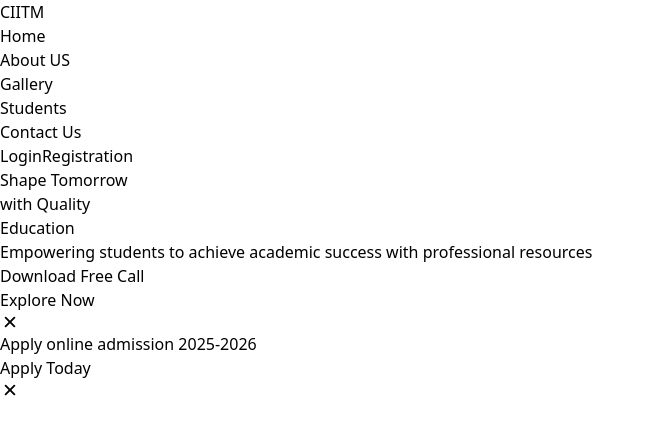
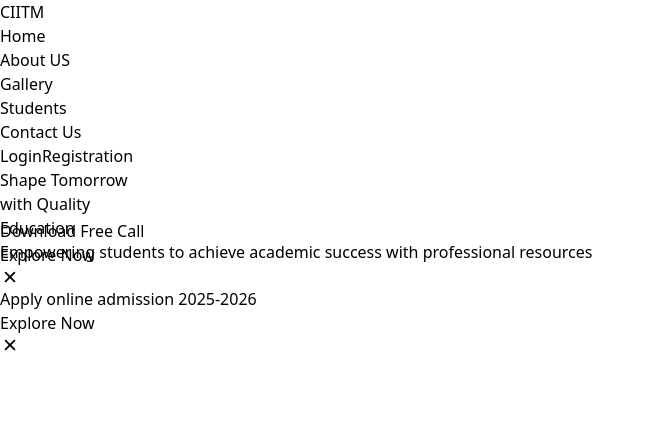
Before and after one commit to oludaara/ciitm-frontend, a React (Vite) app: page / in a window 1280 px wide. Shown: the top 434 px of the page, without its empty margins (0-655 px from the left). Built offline with nearby package versions, Linux system fonts and the light colour scheme.

Commit message:
feat: bug fix and improve Code structure
- fix Bug
-  install gsap
- add gsap inside Notice Card Component
- Create Notice Card Component , remove two card inside Hero Component and add two card  Component

```diff
--- a/package.json
+++ b/package.json
@@ -10,6 +10,7 @@
     "preview": "vite preview"
   },
   "dependencies": {
+    "@gsap/react": "^2.1.1",
     "react": "^18.3.1",
     "react-dom": "^18.3.1",
     "react-icons": "^5.4.0",
--- /dev/null
+++ b/src/components/Home/Notice_Card.jsx
@@ -0,0 +1,46 @@
+import { useGSAP } from '@gsap/react'
+import gsap from 'gsap'
+import { useRef } from 'react'
+
+import { IoClose } from 'react-icons/io5'
+
+
+
+const Notice_Card = ({ title, link }) => {
+
+const box_ref = useRef();
+
+useGSAP(()=>{
+
+    gsap.to('.notice-card', {
+        y: -45,
+        opacity: 1,
+        duration: 1,
+        scrub: 5,
+
+      })
+})
+
+  let Handle_Clone_Btn = () => {
+ console.log(box_ref)
+
+ gsap.to(box_ref.current,{
+    opacity:0,
+    duration:0.5,
+    display: 'none',
+ })
+  }
+
+  return (
+    <div ref={box_ref} className='notice-card w-[60%] h-[5vh] text-black bg-white rounded-md px-3 py-2 flex items-start justify-between opacity-0'>
+
+      <h3 className='w-1/2'>{title}</h3>
+      <button className='bg-[#FF0000] px-2 rounded text-white h-full'>
+        Explore Now
+      </button>
+      <IoClose fontWeight={900} size={20} onClick={Handle_Clone_Btn} />
+    </div>
+  )
+}
+
+export default Notice_Card
--- a/src/main.jsx
+++ b/src/main.jsx
@@ -1,8 +1,8 @@
 import { StrictMode } from 'react'
 import { createRoot } from 'react-dom/client'
 import './index.css'
+import { RouterProvider } from 'react-router-dom'
 import router from './router/Router'
-import { RouterProvider } from 'react-router-dom'
 
 createRoot(document.getElementById('root')).render(
   <StrictMode>
--- a/src/pages/Hero.jsx
+++ b/src/pages/Hero.jsx
@@ -1,5 +1,6 @@
-import React from 'react'
 import { IoClose } from "react-icons/io5";
+import Notice_Card from "../components/Home/Notice_Card";
+
 
 const Hero = () => {
   return (
@@ -10,17 +11,13 @@ const Hero = () => {
         <h3 className='text-6xl font-[700] leading-tight'>Education</h3>
         <p className='text-2xl w-[70%] '>Empowering students to achieve academic success with professional resources</p>
       </div>
-      <div className="card-container h-full w-1/2 flex items-end justify-end pb-20 flex-col gap-4">
-        <div className="card w-[60%] text-black bg-white rounded-md px-4 py-2 flex items-start justify-between">
-          <h3 className='w-1/2'>Download Free Call</h3>
-          <button className='bg-[#FF0000] px-2 rounded text-white'>Explore Now</button>
-          <IoClose fontWeight={900} size={20} />
-        </div>
-        <div className="card w-[60%] text-black bg-white rounded-md px-4 py-2 flex items-start justify-between">
-          <h3 className='w-1/2'>Apply online admission 2025-2026</h3>
-          <button className='bg-[#FF0000] rounded px-2 text-white'>Apply Today</button>
-          <IoClose fontWeight={900} size={20} />
-        </div>
+      <div className="card-container h-full w-1/2 flex items-end justify-end pb-10 flex-col gap-4">
+
+
+
+        <Notice_Card title="Download Free Call" />
+        <Notice_Card title="Apply online admission 2025-2026" />
+
       </div>
     </section>
   )
```
Also changed, not shown: 1 other file (tests, documents, lock files or other folders).
